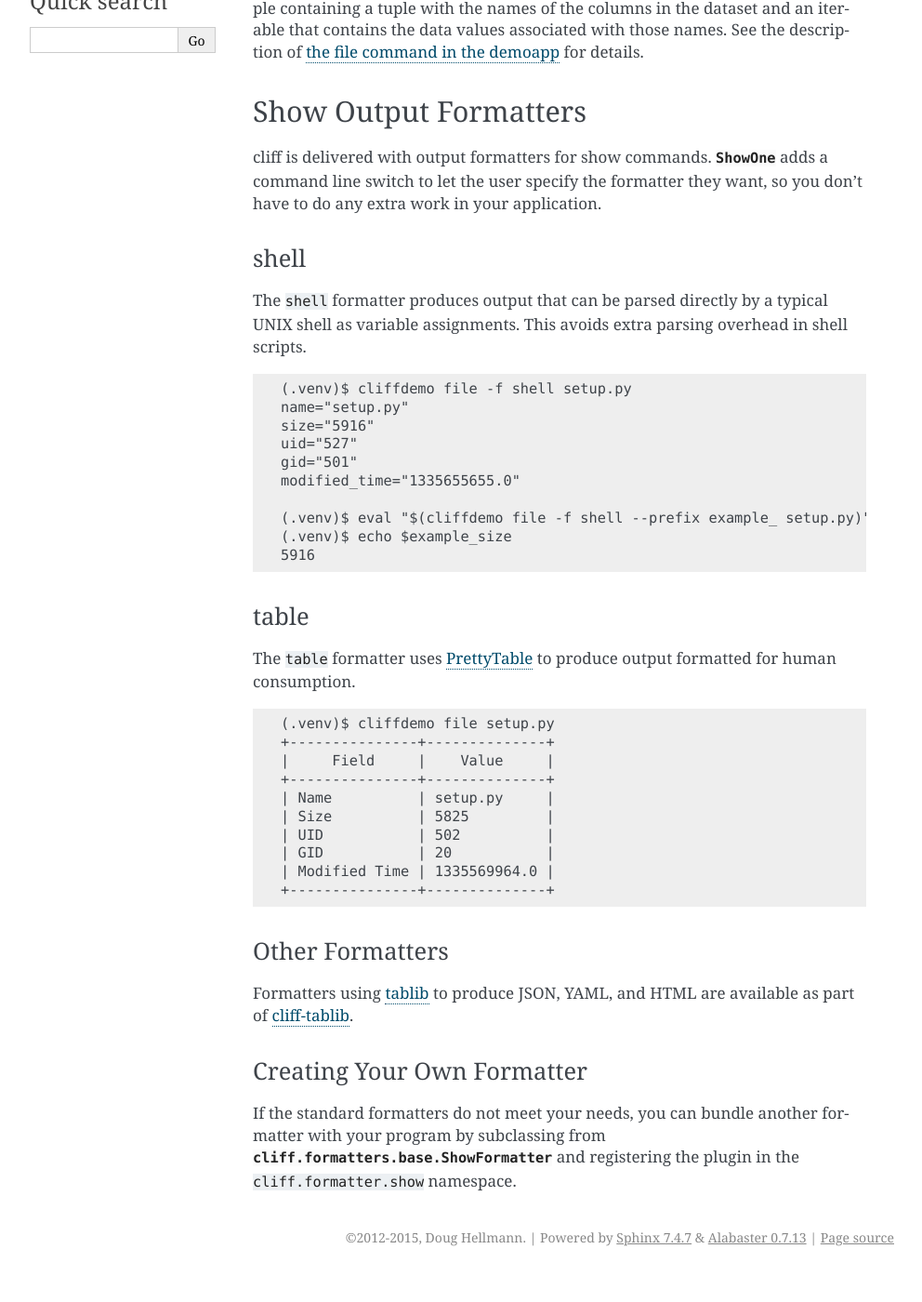
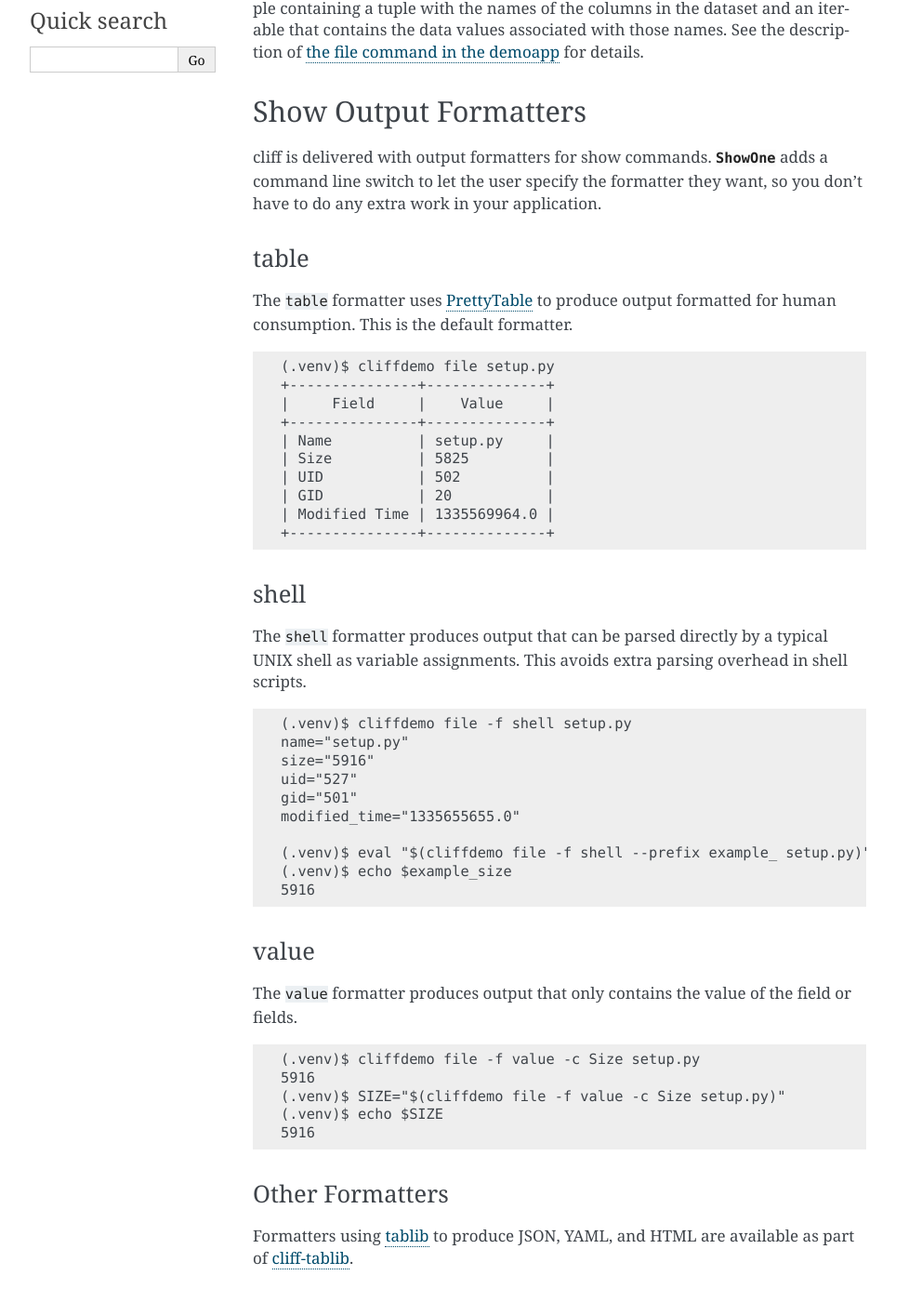
Before and after one commit to openstack/cliff, a Sphinx documentation site: the page built from doc/source/show_commands.rst, in a window 1280 px wide and 1400 px high, scrolled down 366 px. Shown: the whole window at 93% size, without its empty margins (148-1140 px from the left). Built offline with Sphinx 7.4.7, drawn with Linux system fonts in a browser that asks for light colours; the version number could not be read and is left out; before the commit the page ends 1736 px from its top, so only the background shows below that.

Commit message:
Add documentation for the value formatter
Change-Id: I46a0f4cb74a689d1c14f1c538268433c687a5d01

```diff
--- a/doc/source/show_commands.rst
+++ b/doc/source/show_commands.rst
@@ -28,6 +28,27 @@ commands. :class:`ShowOne` adds a command line switch to let the user
 specify the formatter they want, so you don't have to do any extra
 work in your application.
 
+table
+-----
+
+The ``table`` formatter uses PrettyTable_ to produce output
+formatted for human consumption.  This is the default formatter.
+
+.. _PrettyTable: http://code.google.com/p/prettytable/
+
+::
+
+    (.venv)$ cliffdemo file setup.py
+    +---------------+--------------+
+    |     Field     |    Value     |
+    +---------------+--------------+
+    | Name          | setup.py     |
+    | Size          | 5825         |
+    | UID           | 502          |
+    | GID           | 20           |
+    | Modified Time | 1335569964.0 |
+    +---------------+--------------+
+
 shell
 -----
 
@@ -48,26 +69,19 @@ parsing overhead in shell scripts.
     (.venv)$ echo $example_size
     5916
 
-table
+value
 -----
 
-The ``table`` formatter uses PrettyTable_ to produce output
-formatted for human consumption.
-
-.. _PrettyTable: http://code.google.com/p/prettytable/
+The ``value`` formatter produces output that only contains the
+value of the field or fields.
 
 ::
 
-    (.venv)$ cliffdemo file setup.py
-    +---------------+--------------+
-    |     Field     |    Value     |
-    +---------------+--------------+
-    | Name          | setup.py     |
-    | Size          | 5825         |
-    | UID           | 502          |
-    | GID           | 20           |
-    | Modified Time | 1335569964.0 |
-    +---------------+--------------+
+    (.venv)$ cliffdemo file -f value -c Size setup.py
+    5916
+    (.venv)$ SIZE="$(cliffdemo file -f value -c Size setup.py)"
+    (.venv)$ echo $SIZE
+    5916
 
 Other Formatters
 ----------------
```
